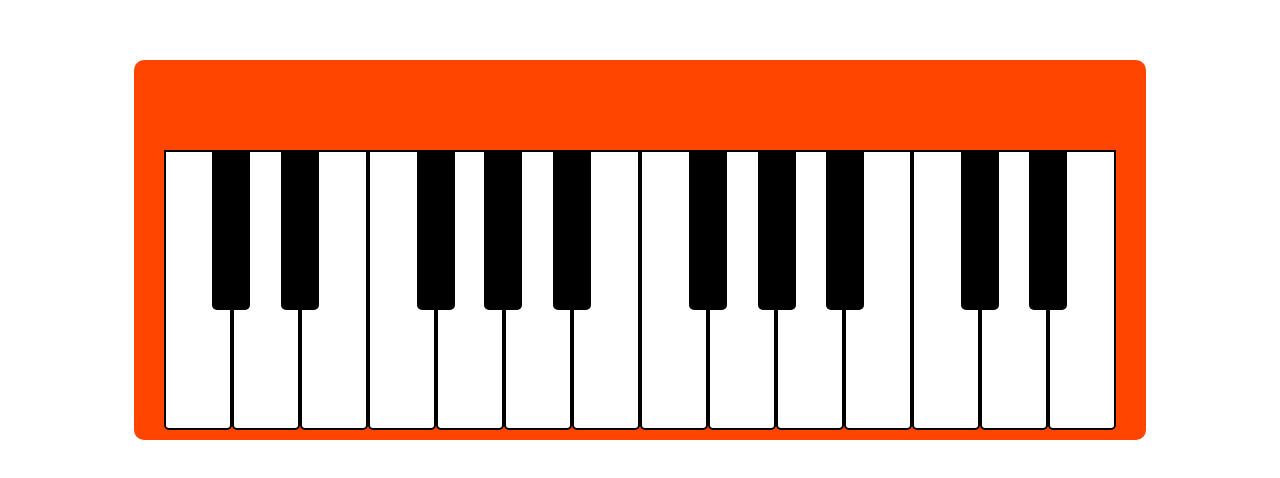
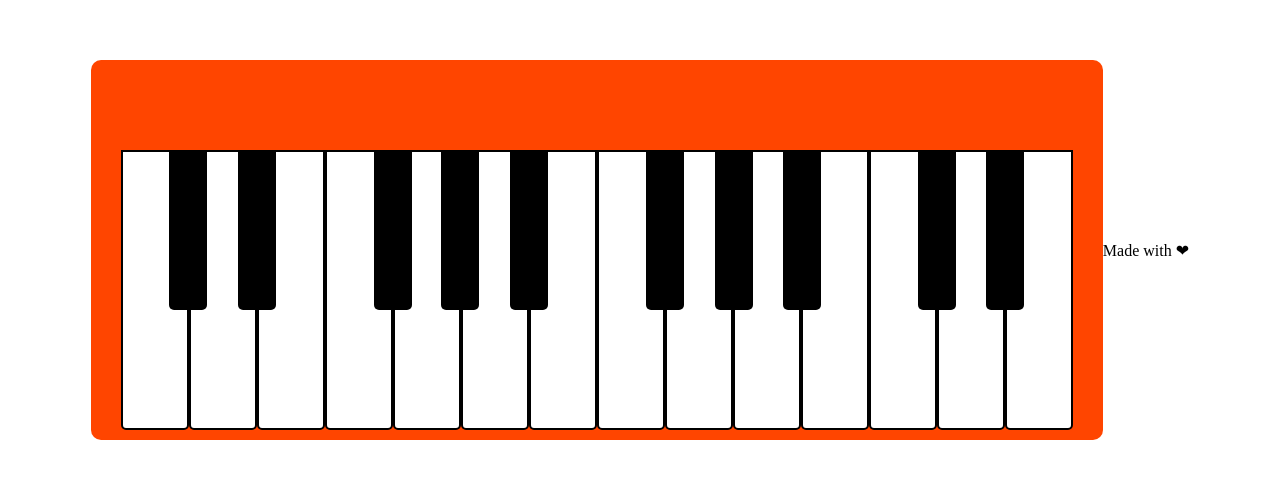
Before and after one commit to Hokkyokukou/piano, a plain HTML site: page index.html in a window 1280 px wide. Shown: the part 150-628 px from the top of the page. Drawn offline with Linux system fonts and the light colour scheme.

Commit message:
added footer

```diff
--- a/index.html
+++ b/index.html
@@ -14,8 +14,12 @@
                 <div class="white_keys"></div>
             </div>
         </div>
+        <footer>
+            <p>Made with &#x2764;</p>
+        </footer>
         <script type="module" src="assets/js/main.js"></script>
         <script type="module" src="assets/js/modules/keys.js"></script>
         <script type="module" src="assets/js/modules/audio.js"></script>
     </body>
+
 </html>
```
